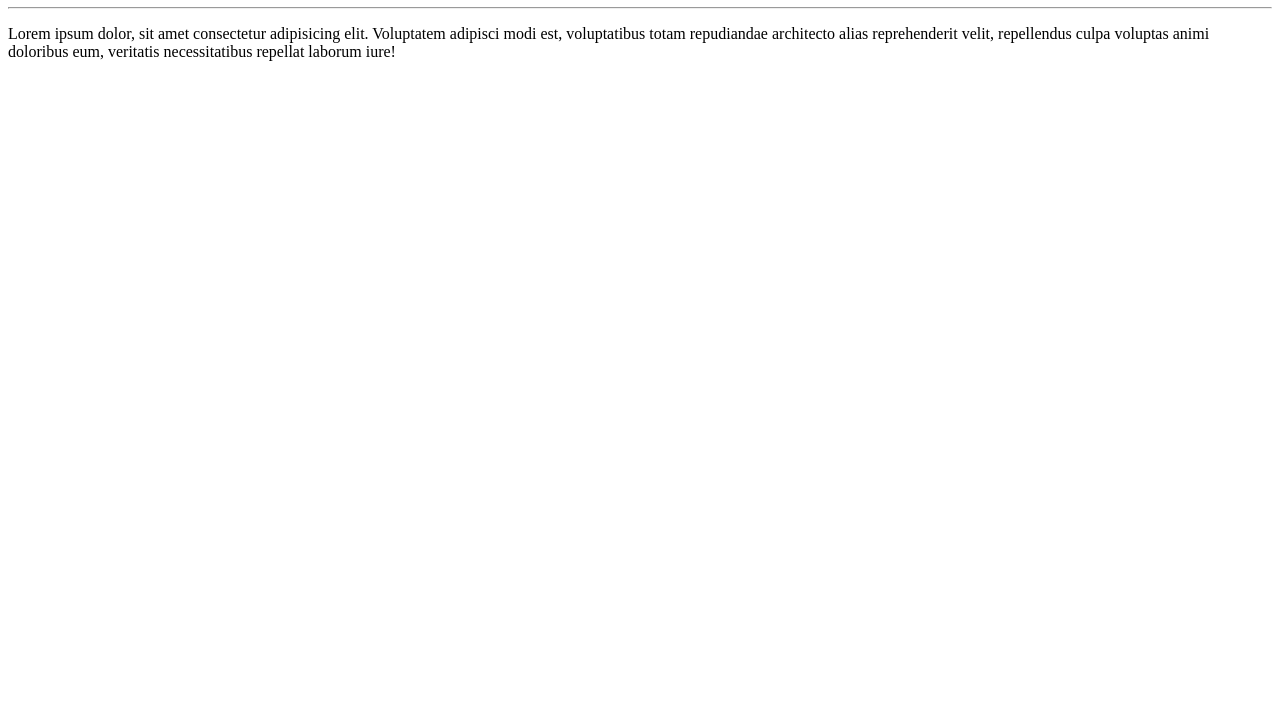
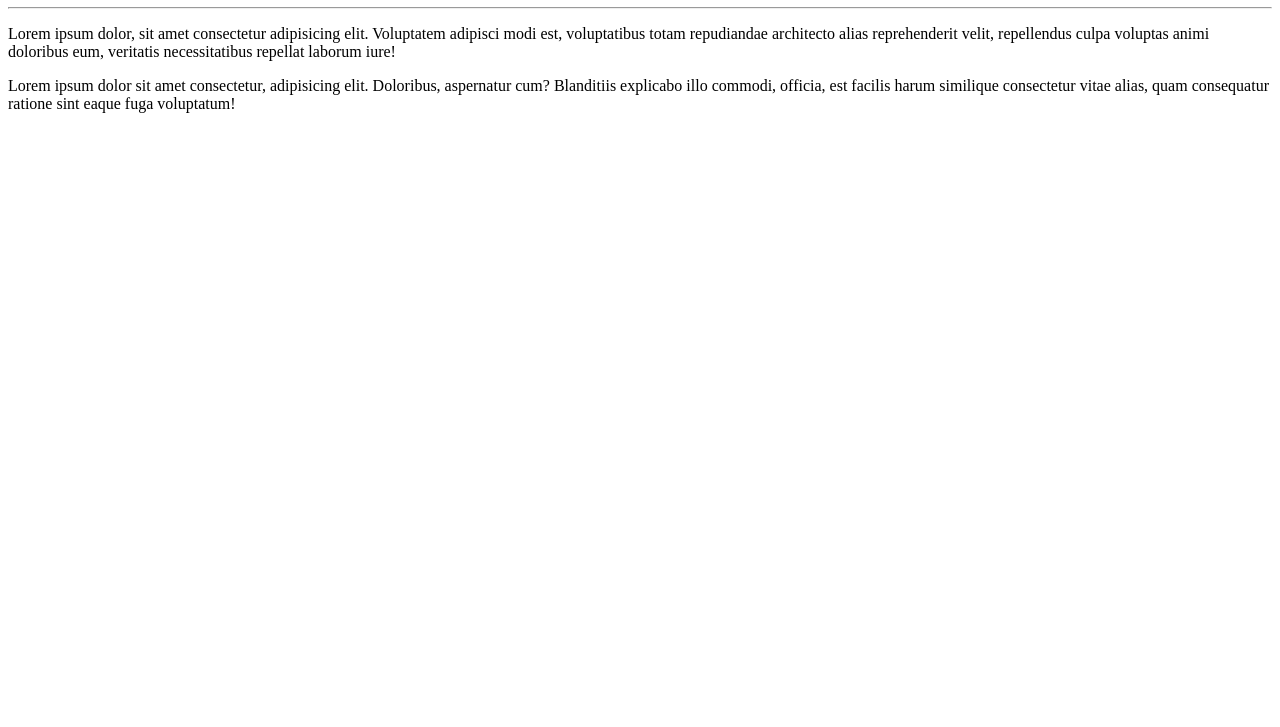
Before and after one commit to Malboadevs/Ola-Mundo, a plain HTML site: page site-exemplo/index.html in a window 1280 px wide. Shown: the part 73-800 px from the top of the page. Drawn offline with Linux system fonts and the light colour scheme.

Commit message:
Adicionei um paragrafo

```diff
--- a/site-exemplo/index.html
+++ b/site-exemplo/index.html
@@ -9,5 +9,6 @@
     <h1>Olá Mundo</h1>
     <hr>
 <p>Lorem ipsum dolor, sit amet consectetur adipisicing elit. Voluptatem adipisci modi est, voluptatibus totam repudiandae architecto alias reprehenderit velit, repellendus culpa voluptas animi doloribus eum, veritatis necessitatibus repellat laborum iure!</p>
+<p>Lorem ipsum dolor sit amet consectetur, adipisicing elit. Doloribus, aspernatur cum? Blanditiis explicabo illo commodi, officia, est facilis harum similique consectetur vitae alias, quam consequatur ratione sint eaque fuga voluptatum!</p>
 </body>
 </html>
```
